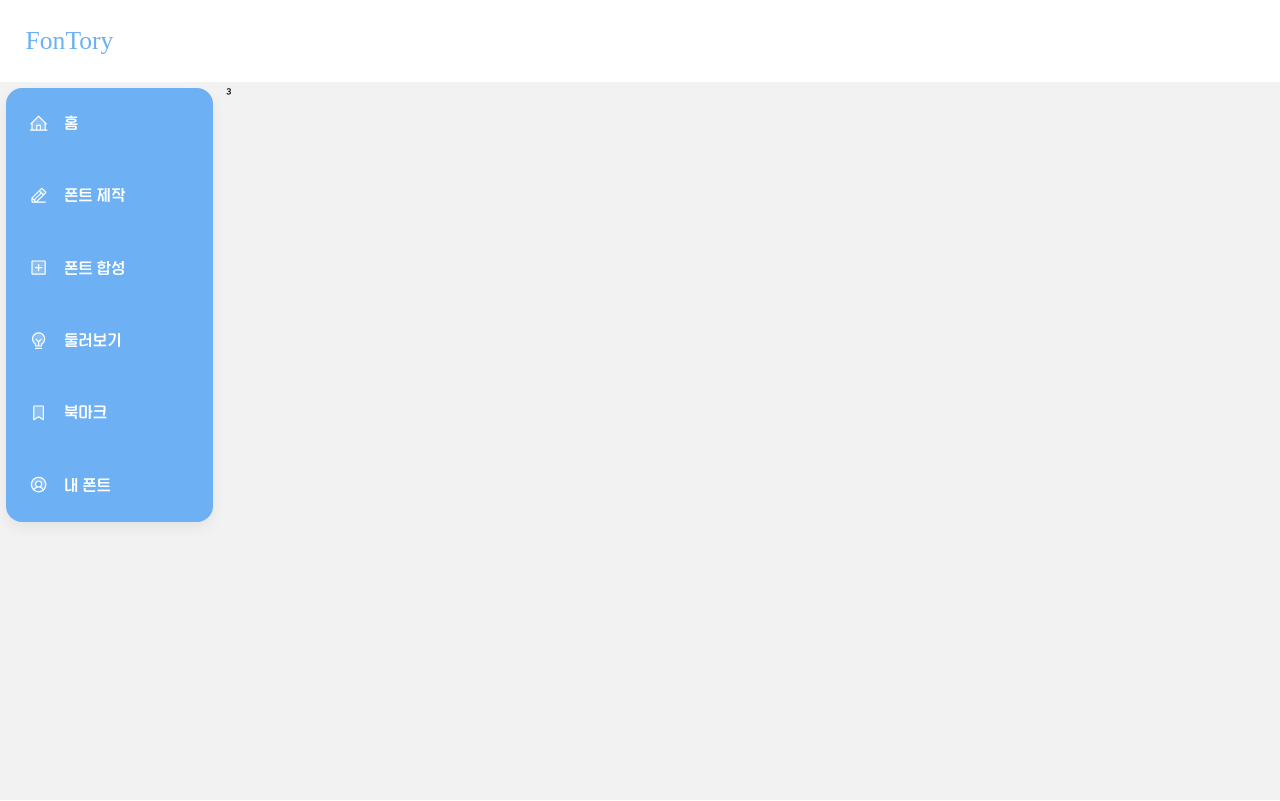
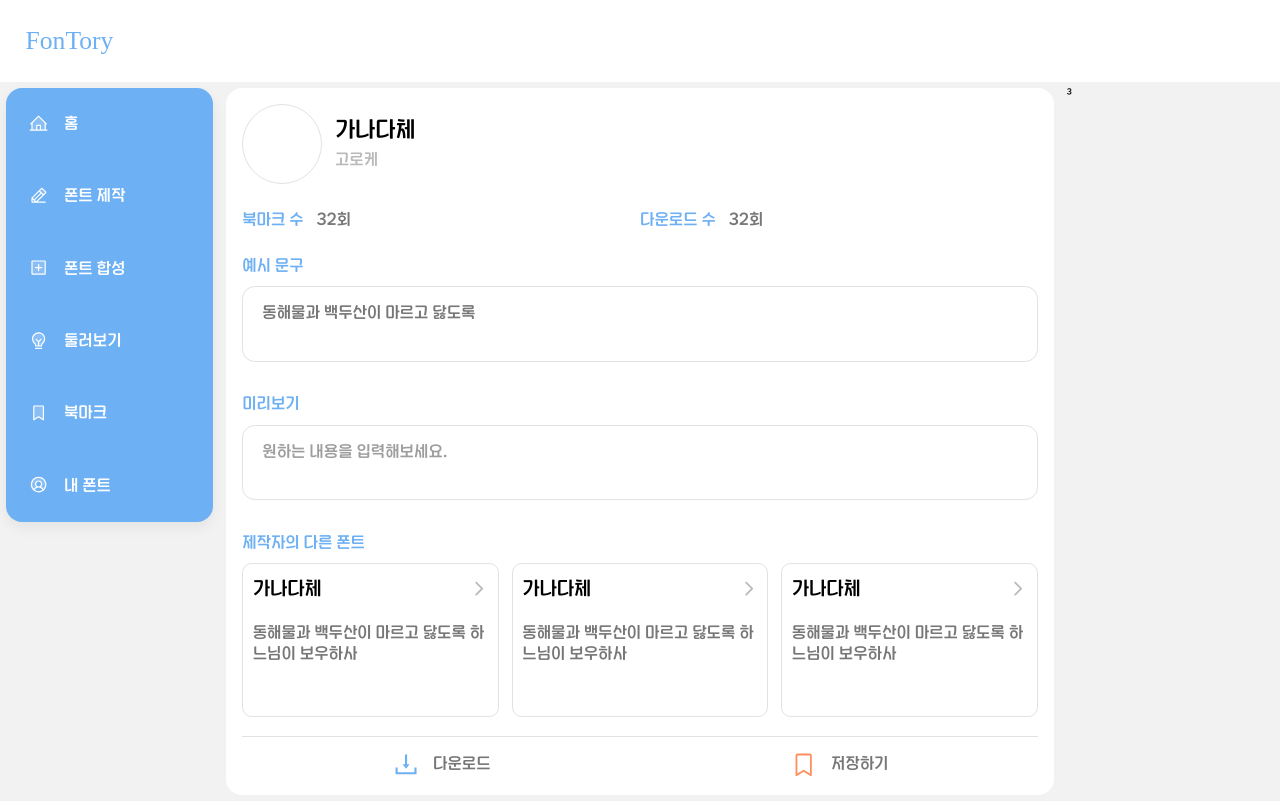
Before and after one commit to font-king/FONTory_FE, a React (Vite) app: page /explorer/detail/1 in a window 1280 px wide. Built offline with nearby package versions, Linux system fonts and the light colour scheme; a web font is replaced by a local one.

Commit message:
feat: ExplorerDetail 구현 (#26)

```diff
--- /dev/null
+++ b/src/components/containers/ExplorerDetail.jsx
@@ -0,0 +1,33 @@
+import { FontDetail } from '../domains/FontDetail'
+
+const dummyFont = {
+  profile: {
+    name: '가나다체',
+    designer: '고로케',
+  },
+  bookmark: 32,
+  download: 422,
+  preview: '동해물과 백두산이 마르고 닳도록',
+  isBookmarked: false,
+  recommend: [
+    {
+      name: '가나다체',
+      designer: '고로케',
+      preview: '동해물과 백두산이 마르고 닳도록 하느님이 보우하사',
+    },
+    {
+      name: '가나다체',
+      designer: '고로케',
+      preview: '동해물과 백두산이 마르고 닳도록 하느님이 보우하사',
+    },
+    {
+      name: '가나다체',
+      designer: '고로케',
+      preview: '동해물과 백두산이 마르고 닳도록 하느님이 보우하사',
+    },
+  ],
+}
+
+export const ExplorerDetail = () => {
+  return <FontDetail font={dummyFont} />
+}
--- a/src/components/views/RouterComponent.jsx
+++ b/src/components/views/RouterComponent.jsx
@@ -1,6 +1,7 @@
 import { Route, Routes } from 'react-router-dom'
 
 import { Explorer } from '../containers/Explorer'
+import { ExplorerDetail } from '../containers/ExplorerDetail'
 import { Home } from '../containers/Home'
 
 export const RouterComponent = () => {
@@ -8,6 +9,7 @@ export const RouterComponent = () => {
     <Routes>
       <Route path="/" element={<Home />} />
       <Route path="/explorer" element={<Explorer />} />
+      <Route path="/explorer/detail/:id" element={<ExplorerDetail />} />
     </Routes>
   )
 }
```
